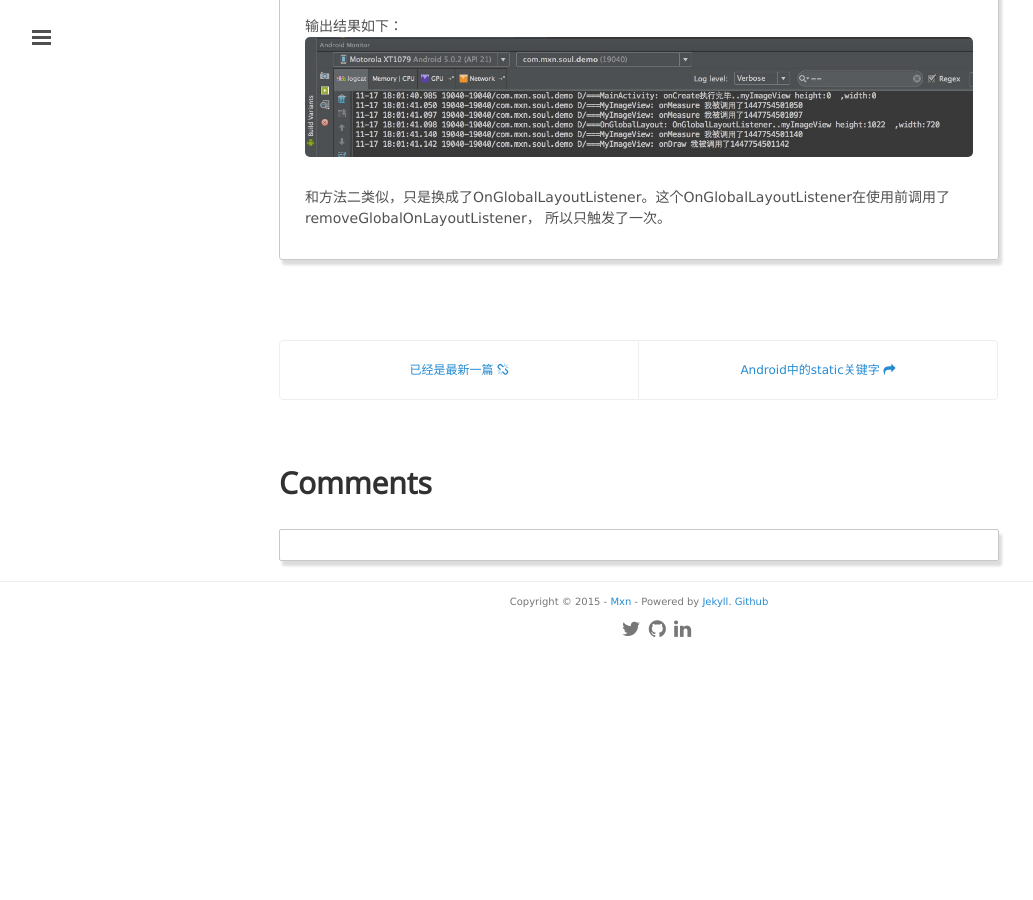
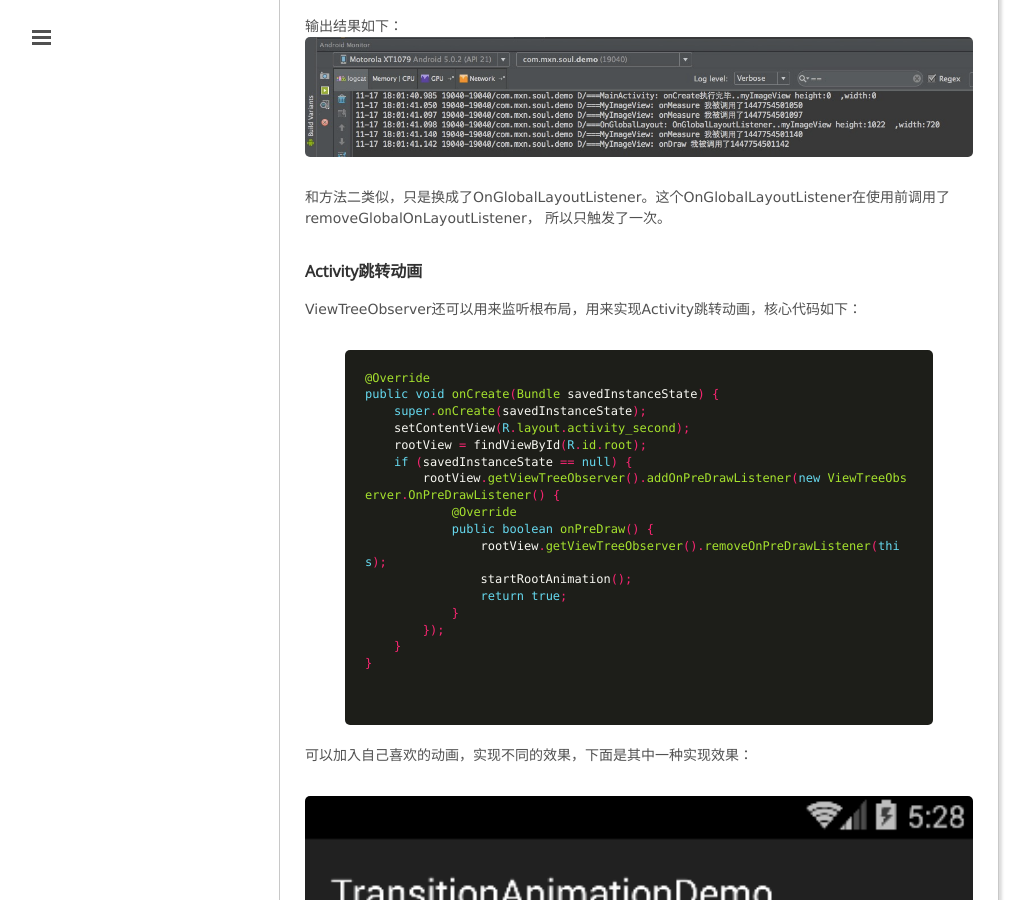
Before and after one commit to mxn21/mxn21.github.io, a Jekyll site: the page built from _posts/2015-11-16-viewTreeObserver解析.md, in a window 1280 px wide and 900 px high, scrolled down 6925 px. Shown: the whole window, without its empty margins (1-1034 px from the left). Built offline with Jekyll 4.4.1, drawn with Linux system fonts in a browser that asks for light colours; Markdown is read by kramdown in place of the engine named in the settings; comment, search, counter and statistics services are not loaded; before the commit the page ends 7579 px from its top, so only the background shows below that.

Commit message:
23434234

```diff
--- a/_posts/2015-11-16-viewTreeObserver解析.md
+++ b/_posts/2015-11-16-viewTreeObserver解析.md
@@ -291,3 +291,33 @@
 
 和方法二类似，只是换成了OnGlobalLayoutListener。这个OnGlobalLayoutListener在使用前调用了removeGlobalOnLayoutListener，
 所以只触发了一次。
+
+
+### Activity跳转动画
+
+ViewTreeObserver还可以用来监听根布局，用来实现Activity跳转动画，核心代码如下：
+
+    {% highlight java %}
+
+@Override
+public void onCreate(Bundle savedInstanceState) {
+    super.onCreate(savedInstanceState);
+    setContentView(R.layout.activity_second);
+    rootView = findViewById(R.id.root);
+    if (savedInstanceState == null) {
+        rootView.getViewTreeObserver().addOnPreDrawListener(new ViewTreeObserver.OnPreDrawListener() {
+            @Override
+            public boolean onPreDraw() {
+                rootView.getViewTreeObserver().removeOnPreDrawListener(this);
+                startRootAnimation();
+                return true;
+            }
+        });
+    }
+}
+
+     {% endhighlight %}
+
+可以加入自己喜欢的动画，实现不同的效果，下面是其中一种实现效果：
+
+![](https://raw.githubusercontent.com/mxn21/mxn21.github.io/master/public/img/img133.gif)
```
Also changed, not shown: public/img/img133.gif (added).
